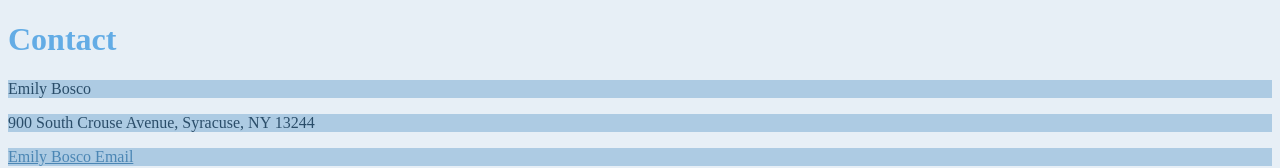
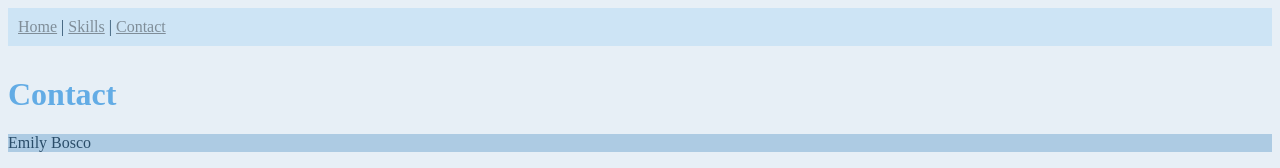
Before and after one commit to emilybosco/ist263, a plain HTML site: page lab07/contact copy 3.html in a window 1280 px wide. Shown: the top 168 px of the page. Drawn offline with Linux system fonts and the light colour scheme.

Commit message:
update all pages

```diff
--- a/lab07/contact copy 3.html
+++ b/lab07/contact copy 3.html
@@ -11,6 +11,11 @@
     </head>
 
     <body>
+        <nav>
+            <a href="index.html">Home</a> |
+            <a href="skills copy 2.html">Skills</a> |
+            <a href="contact copy 3.html">Contact</a>
+        </nav>
         <h1>Contact</h1>
 
         <p>Emily Bosco</p>
--- a/lab07/styles.css
+++ b/lab07/styles.css
@@ -11,3 +11,7 @@ h1 {color: #63ace5;}
 nav a {color: #7f8d98}
 
 nav a:hover {background-color:#568292;}
+
+nav {padding: 10px;}
+
+nav {margin-bottom: 30px;}
```
Also changed, not shown: lab07/skills copy 2.html (+5 -0 lines).
